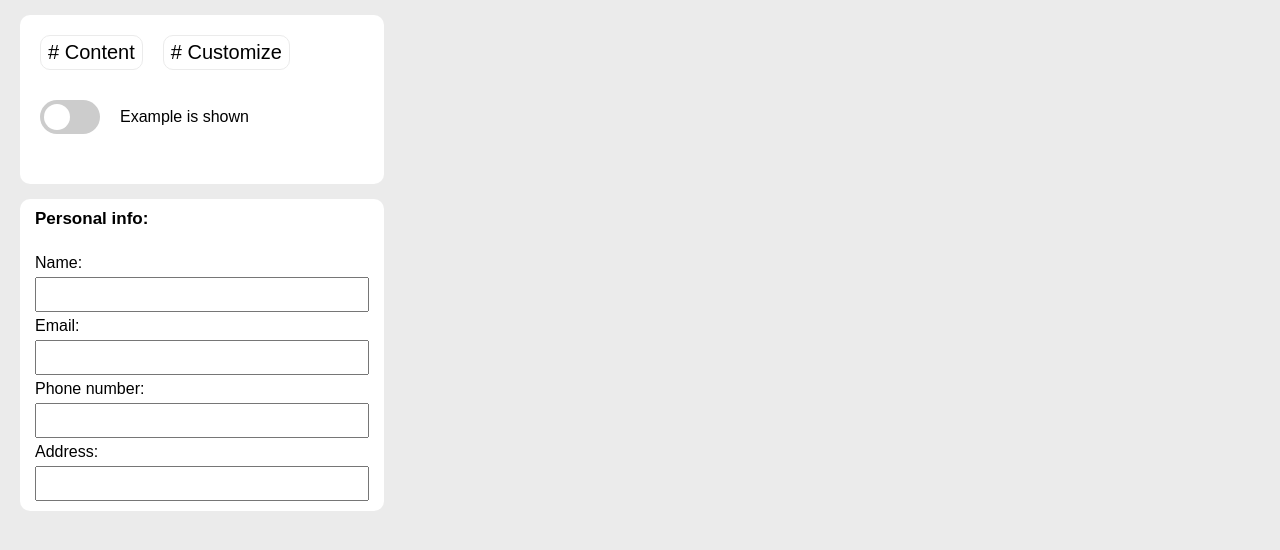
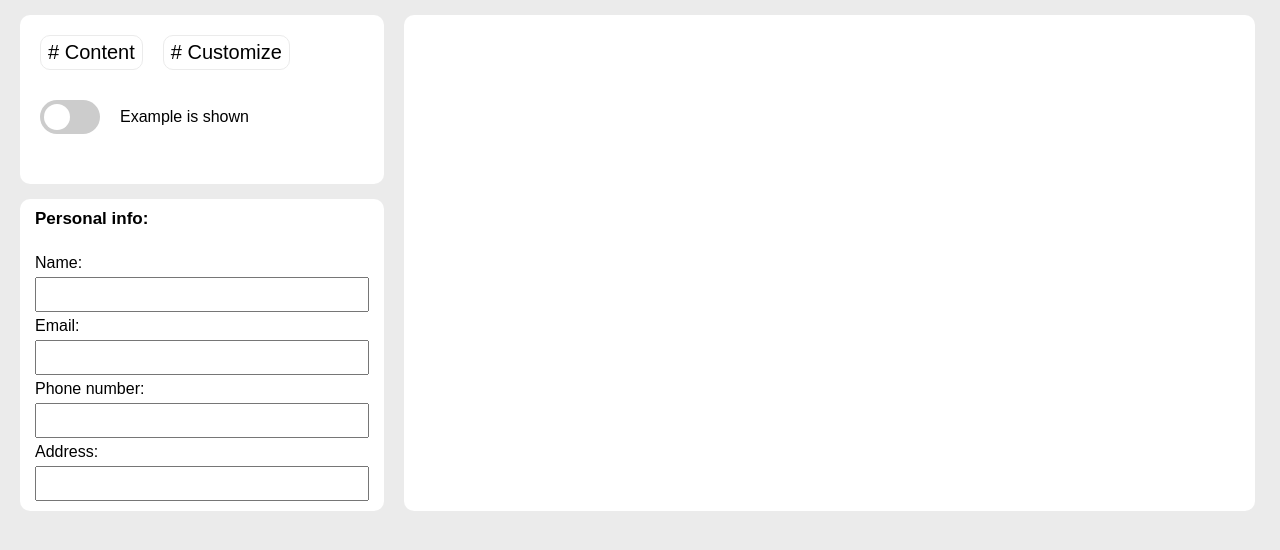
Before and after one commit to vasenkom/CV-maker, a React (Vite) app in the folder cvMaker/: page / in a window 1280 px wide. Shown: the top 550 px of the page. Built offline with nearby package versions, Linux system fonts and the light colour scheme.

Commit message:
add css for cv prototype and head of cv

```diff
--- a/cvMaker/src/index.css
+++ b/cvMaker/src/index.css
@@ -43,3 +43,24 @@ input[type="text"],
 select {
   padding: 8px 15px;
 }
+#CVprototype {
+  width: 95%;
+  height: 100%;
+  border: none;
+  border-radius: 10px;
+  background: #ffffff;
+  margin-left: 20px;
+  margin-top: 15px;
+}
+#head {
+  text-align: center;
+  background-color: rgb(175, 180, 241);
+  border-radius: 10px;
+}
+#secondLine {
+  display: flex;
+  flex-direction: row;
+  justify-content: center;
+  align-items: center;
+  gap: 20px;
+}
```
